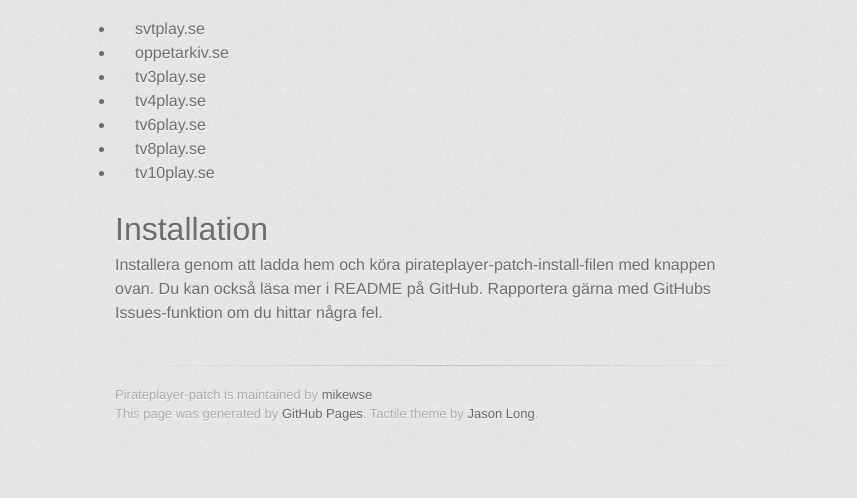
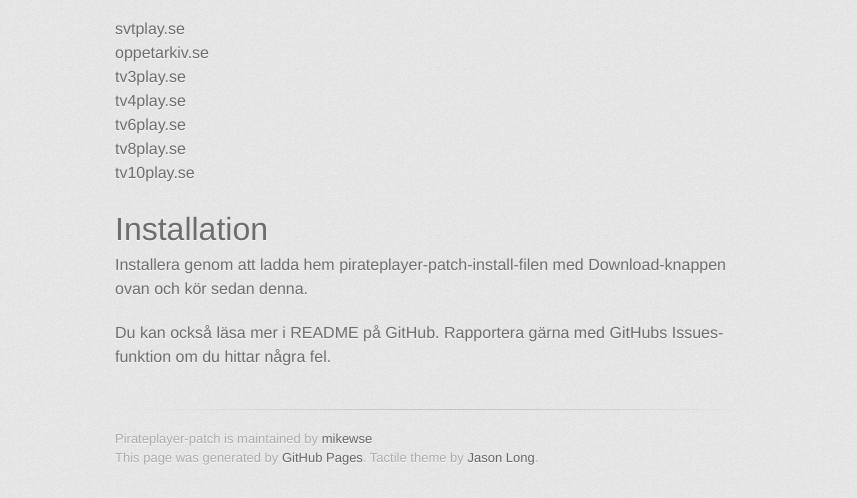
Before and after one commit to mikewse/pirateplayer-patch, a plain HTML site: page index.html in a window 1280 px wide. Shown: the part 597-1095 px from the top of the page, without its empty margins (215-1072 px from the left). Before the commit the page ends 1051 px from the top, so only its background shows below. Drawn offline with Linux system fonts and the light colour scheme; a web font is replaced by a local one.

Commit message:
Update index.html

```diff
--- a/index.html
+++ b/index.html
@@ -23,7 +23,7 @@
         </header>
 
         <section id="downloads" class="clearfix">
-          <a href="https://github.com/mikewse/pirateplayer-patch/releases/download/1.0/pirateplayer-patch-install.bat" id="download" class="button"><span>Download</span></a>
+          <a href="https://github.com/mikewse/pirateplayer-patch/releases/download/1.0/pirateplayer-patch-install.bat" id="download-zip" class="button"><span>Download</span></a>
           <a href="https://github.com/mikewse/pirateplayer-patch" id="view-on-github" class="button"><span>View on GitHub</span></a>
         </section>
 
@@ -38,21 +38,20 @@
 <p>eller bara visar en tom sida när du bläddrar bland play-programmen så kan du installera den här uppdateringen för att få det att fungera igen.</p>
 
 <h1>Kanaler</h1>
+<p>I nuläget finns uppdaterade kanaldefinitioner för:</p>
 <p>
-I nuläget finns uppdaterade kanaldefinitioner för:
-<ul>
-  <li>svtplay.se</li>
-  <li>oppetarkiv.se</li>
-  <li>tv3play.se</li>
-  <li>tv4play.se</li>
-  <li>tv6play.se</li>
-  <li>tv8play.se</li>
-  <li>tv10play.se</li>
-</ul>
+svtplay.se<br>
+oppetarkiv.se<br>
+tv3play.se<br>
+tv4play.se<br>
+tv6play.se<br>
+tv8play.se<br>
+tv10play.se
 </p>
 
 <h1>Installation</h1>
-<p>Installera genom att ladda hem och köra pirateplayer-patch-install-filen med knappen ovan. Du kan också läsa mer i README på GitHub. Rapportera gärna med GitHubs Issues-funktion om du hittar några fel.</p>
+<p>Installera genom att ladda hem pirateplayer-patch-install-filen med Download-knappen ovan och kör sedan denna.</p>
+<p>Du kan också läsa mer i README på GitHub. Rapportera gärna med GitHubs Issues-funktion om du hittar några fel.</p>
 
         </section>
 
```
